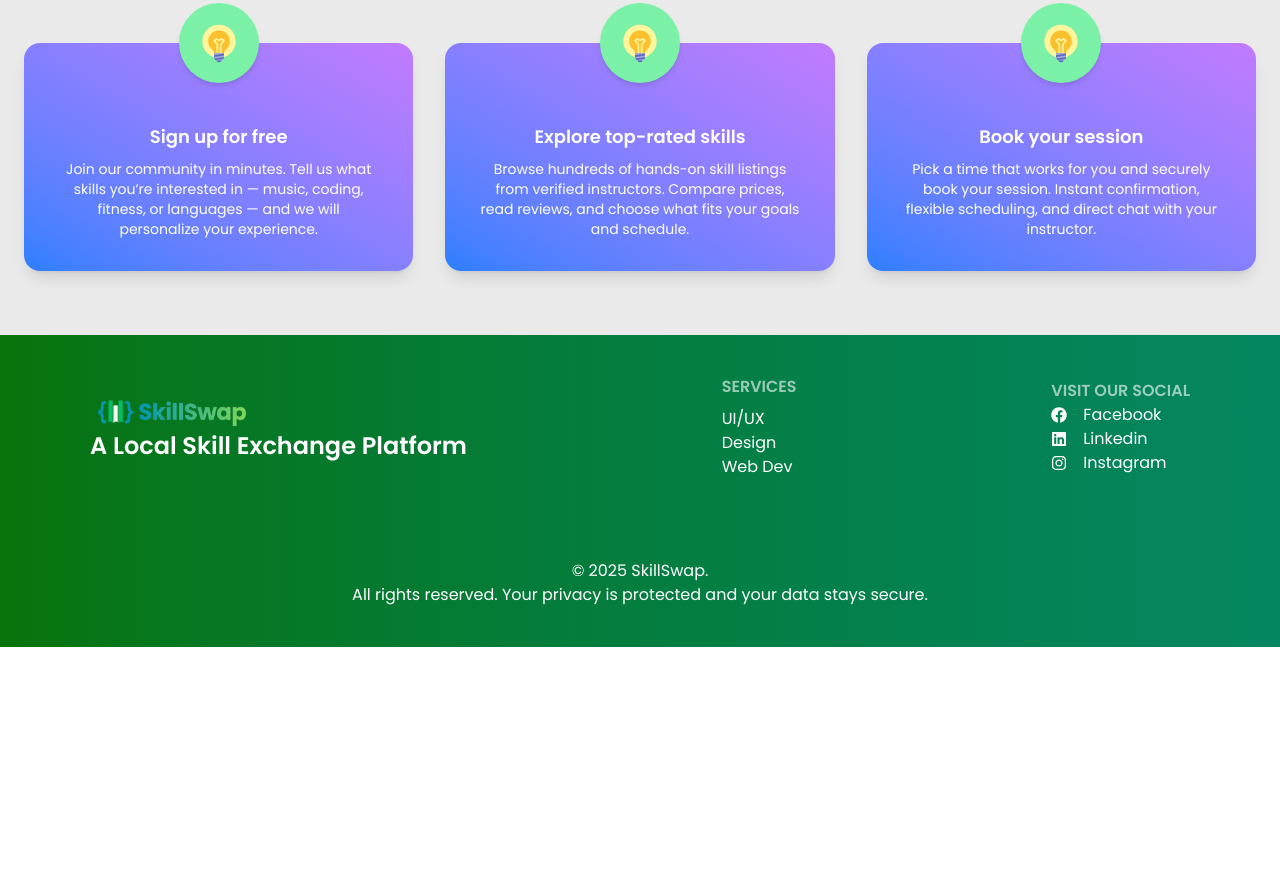
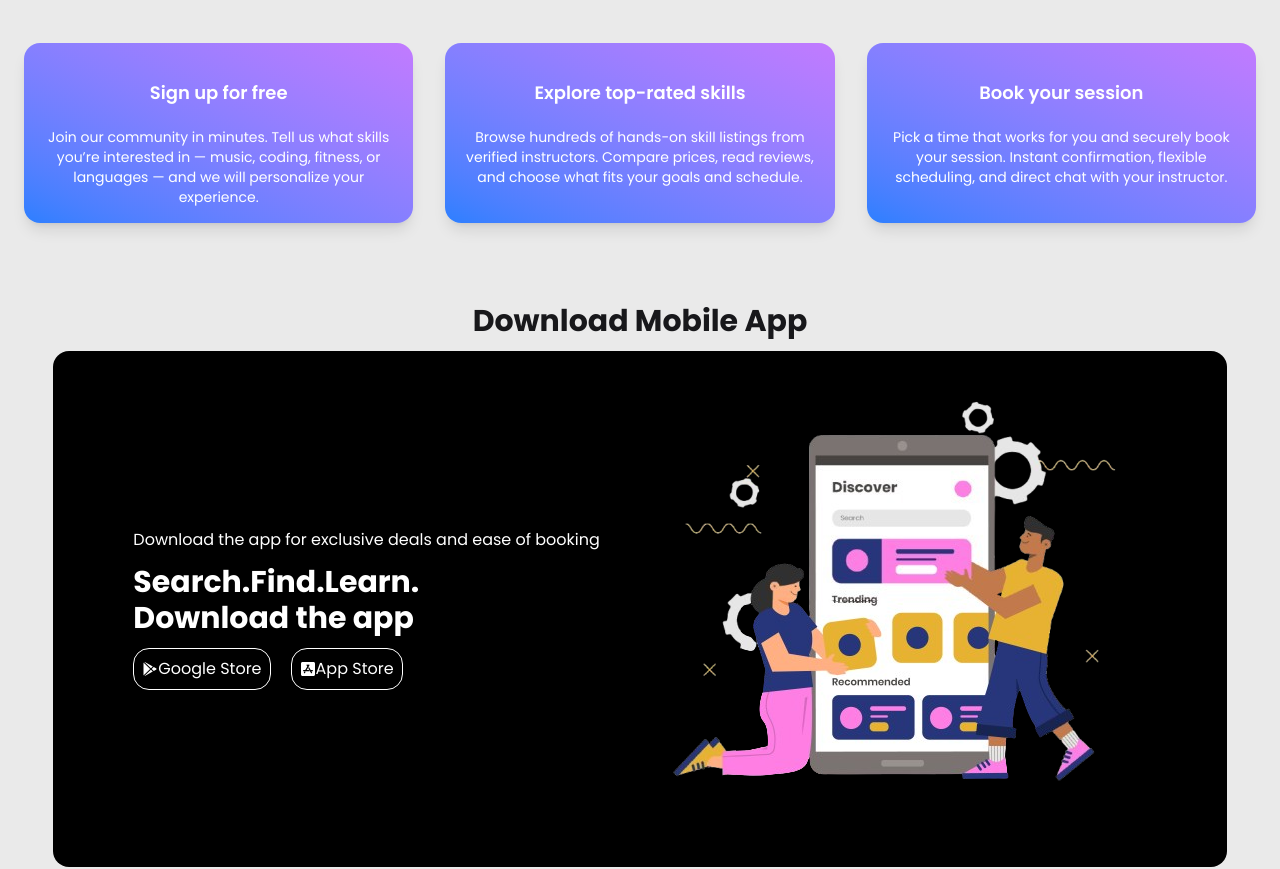
Before and after one commit to noymuljim/skill_swap, a React (Vite) app: page /category/0 in a window 1280 px wide. Shown: the part 4920-5789 px from the top of the page. Before the commit the page ends 5567 px from the top, so only its background shows below. Built offline with nearby package versions, Linux system fonts and the light colour scheme; no server answers; sample sign-in values are in the browser's storage.

Commit message:
added extra section

```diff
--- a/package.json
+++ b/package.json
@@ -17,6 +17,7 @@
     "react-fast-marquee": "^1.6.5",
     "react-icons": "^5.5.0",
     "react-router": "^7.9.5",
+    "react-toastify": "^11.0.5",
     "swiper": "^12.0.3",
     "tailwindcss": "^4.1.16"
   },
--- a/src/Routes/MainLayout.jsx
+++ b/src/Routes/MainLayout.jsx
@@ -7,6 +7,7 @@ import Marquee from 'react-fast-marquee';
 import HowWorks from '../components/HowWorks';
 import Banner from '../components/Banner';
 import Upper from '../components/HomeLayout/Upper';
+import DownloadApp from '../components/DownloadApp';
 
 
 const MainLayout = () => {
@@ -38,6 +39,10 @@ const MainLayout = () => {
             <section>
                 <HowWorks></HowWorks>
             </section>
+            <DownloadApp></DownloadApp>
+            <section>
+
+            </section>
             <footer>
                 <Footer></Footer>
             </footer>
--- a/src/Routes/Route.jsx
+++ b/src/Routes/Route.jsx
@@ -8,6 +8,8 @@ import Home from "../pages/Home";
 import CategoryNews from "../pages/CategoryNews";
 import SkillDetails from "../pages/SkillDetails";
 import PrivateRoute from "../provider/PrivateRoute";
+import 'react-toastify/dist/ReactToastify.css'  // ✅ add this line
+
 export const router = createBrowserRouter([
   {
     path: "/",
--- /dev/null
+++ b/src/components/DownloadApp.jsx
@@ -0,0 +1,35 @@
+import React from 'react';
+import { FaAppStoreIos } from 'react-icons/fa';
+import { IoLogoGooglePlaystore } from 'react-icons/io5';
+import downloadImg from '../assets/2775662-removebg-preview.png'
+
+const DownloadApp = () => {
+    return (
+        <div className='my-4  w-11/12 mx-auto '>
+           <h1 className='text-3xl font-bold my-3 flex justify-center'>Download Mobile App</h1>
+
+          <div className='flex flex-col md:flex-row items-center justify-between bg-black text-white p-2 md:px-20 rounded-2xl'>
+              <div className='space-y-3'>
+                <h1>Download the app for exclusive deals and ease of booking</h1>
+                <p className='text-2xl font-semibold md:text-3xl md:font-bold'>Search.Find.Learn. <br/> Download the app</p>
+                <div className='flex gap-5'>
+                    <div className='flex justify-center items-center border rounded-2xl p-2 cursor-pointer'>
+                        <IoLogoGooglePlaystore />
+                        <h1>Google Store</h1>
+                    </div>
+                    <div className='flex justify-center items-center  border rounded-2xl p-2 cursor-pointer'>
+                        <FaAppStoreIos />
+                        <h1>App Store</h1>
+                    </div>
+                </div>
+            </div>
+
+            <div>
+                <img src={downloadImg} alt="" />
+            </div>
+          </div>
+        </div>
+    );
+};
+
+export default DownloadApp;
--- a/src/components/HowWorks.jsx
+++ b/src/components/HowWorks.jsx
@@ -13,33 +13,28 @@ const HowWorks = () => {
 
                     <div className="grid gap-8 sm:grid-cols-1 md:grid-cols-3">
                         {/* Card 1 */}
-                        <div className="relative text-white bg-gradient-to-tr from-blue-500 to-purple-400 rounded-2xl p-8 shadow-lg">
-                            <div className="absolute -top-10 left-1/2 transform -translate-x-1/2 bg-green-300 w-20 h-20 flex items-center justify-center rounded-full shadow-md">
-                                <FcIdea size={40} />
-                            </div>
-                            <h3 className="font-semibold text-lg mb-2 mt-12">Sign up for free</h3>
+                        <div className=" text-white bg-gradient-to-tr from-blue-500 to-purple-400 rounded-2xl p-4 shadow-lg">
+
+
+                            <h3 className="font-semibold text-lg my-5">Sign up for free</h3>
                             <p className="text-white text-sm">
                                 Join our community in minutes. Tell us what skills you’re interested in — music, coding, fitness, or languages — and we will personalize your experience.
                             </p>
                         </div>
 
                         {/* Card 2 */}
-                        <div className="relative text-white bg-gradient-to-tr from-blue-500 to-purple-400 rounded-2xl p-8 shadow-lg">
-                            <div className="absolute -top-10 left-1/2 transform -translate-x-1/2 bg-green-300 w-20 h-20 flex items-center justify-center rounded-full shadow-md">
-                                <FcIdea size={40} />
-                            </div>
-                            <h3 className="font-semibold text-lg mb-2 mt-12">Explore top-rated skills</h3>
+                        <div className="relative text-white bg-gradient-to-tr from-blue-500 to-purple-400 rounded-2xl p-4 shadow-lg">
+
+                            <h3 className="font-semibold text-lg my-5">Explore top-rated skills</h3>
                             <p className="text-white text-sm">
                                 Browse hundreds of hands-on skill listings from verified instructors. Compare prices, read reviews, and choose what fits your goals and schedule.
                             </p>
                         </div>
 
                         {/* Card 3 */}
-                        <div className="relative text-white bg-gradient-to-tr from-blue-500 to-purple-400 rounded-2xl p-8 shadow-lg">
-                            <div className="absolute -top-10 left-1/2 transform -translate-x-1/2 bg-green-300 w-20 h-20 flex items-center justify-center rounded-full shadow-md">
-                                <FcIdea size={40} />
-                            </div>
-                            <h3 className="font-semibold text-lg mb-2 mt-12">Book your session</h3>
+                        <div className="relative text-white bg-gradient-to-tr from-blue-500 to-purple-400 rounded-2xl p-4 shadow-lg">
+
+                            <h3 className="font-semibold text-lg my-5">Book your session</h3>
                             <p className="text-white text-sm">
                                 Pick a time that works for you and securely book your session. Instant confirmation, flexible scheduling, and direct chat with your instructor.
                             </p>
--- a/src/components/Navbar.jsx
+++ b/src/components/Navbar.jsx
@@ -20,7 +20,10 @@ const Navbar = () => {
     const links=<>
     <div className='space-x-5 mr-10 flex flex-col md:flex-row'>
             <MyLinks to={'/'}>Home</MyLinks>
-            <MyLinks to={'/profile'}>Profile</MyLinks>
+            {
+                user? <MyLinks to={'/profile'}>Profile</MyLinks>:""
+            }
+
         </div>
 
     </>
--- a/src/main.jsx
+++ b/src/main.jsx
@@ -4,13 +4,16 @@ import './index.css'
 import { RouterProvider } from 'react-router';
 import { router } from './Routes/Route.jsx';
 import AuthProvider from './Provider/AuthProvider.jsx';
+import { ToastContainer } from 'react-toastify';
 
 
 createRoot(document.getElementById('root')).render(
   <StrictMode>
     <AuthProvider>
       <RouterProvider router={router}></RouterProvider>
+       <ToastContainer />
     </AuthProvider>
+
 
   </StrictMode>,
 )
--- a/src/pages/SkillDetails.jsx
+++ b/src/pages/SkillDetails.jsx
@@ -1,19 +1,40 @@
-import React, { useEffect, useState } from 'react';
+import React, { use, useEffect, useState } from 'react';
 import Navbar from '../components/Navbar';
 import { Link, useLoaderData, useParams } from 'react-router';
 import Footer from '../components/Footer';
+import { toast } from 'react-toastify';
+import { AuthContext } from '../Provider/AuthProvider';
+import Loading from '../components/Loading';
 
 const SkillDetails = () => {
     const data = useLoaderData();
     const { id } = useParams()
 
-  //  console.log(data, id)
+    //  console.log(data, id)
     const [skills, setSkills] = useState({})
+
+
+
 
     useEffect(() => {
         const skillDetails = data.find(singleSkill => singleSkill.id == id)
         setSkills(skillDetails)
     }, [id, data])
+
+
+
+    const { loading } = use(AuthContext)
+
+    if (loading) {
+        return <Loading></Loading>
+    }
+
+
+    const handleForm = (e) => {
+        e.preventDefault()
+        toast.success('Booking successful')
+        return;
+    }
 
     return (
         <div>
@@ -59,7 +80,9 @@ const SkillDetails = () => {
 
                     <div className='bg-green-200'>
 
-                        <form className='p-4 space-y-4'>
+
+
+                        <form onSubmit={handleForm} className='p-4 space-y-4'>
                             <div>
                                 <label className="block text-sm mb-1">Name</label>
                                 <input
@@ -93,10 +116,14 @@ const SkillDetails = () => {
                 <Link to={`/category/${skills.category_id}`} className='btn btn-primary my-4 px-20 rounded-3xl hover:bg-secondary'>Explore More</Link>
             </div>
 
+
             <Footer></Footer>
 
+
         </div>
+
     );
+
 };
 
 export default SkillDetails;
```
Also changed, not shown: src/assets/2775662-removebg-preview.png (added), 1 other file (tests, documents, lock files or other folders). Lines whose indentation alone changed are shown as unchanged.
